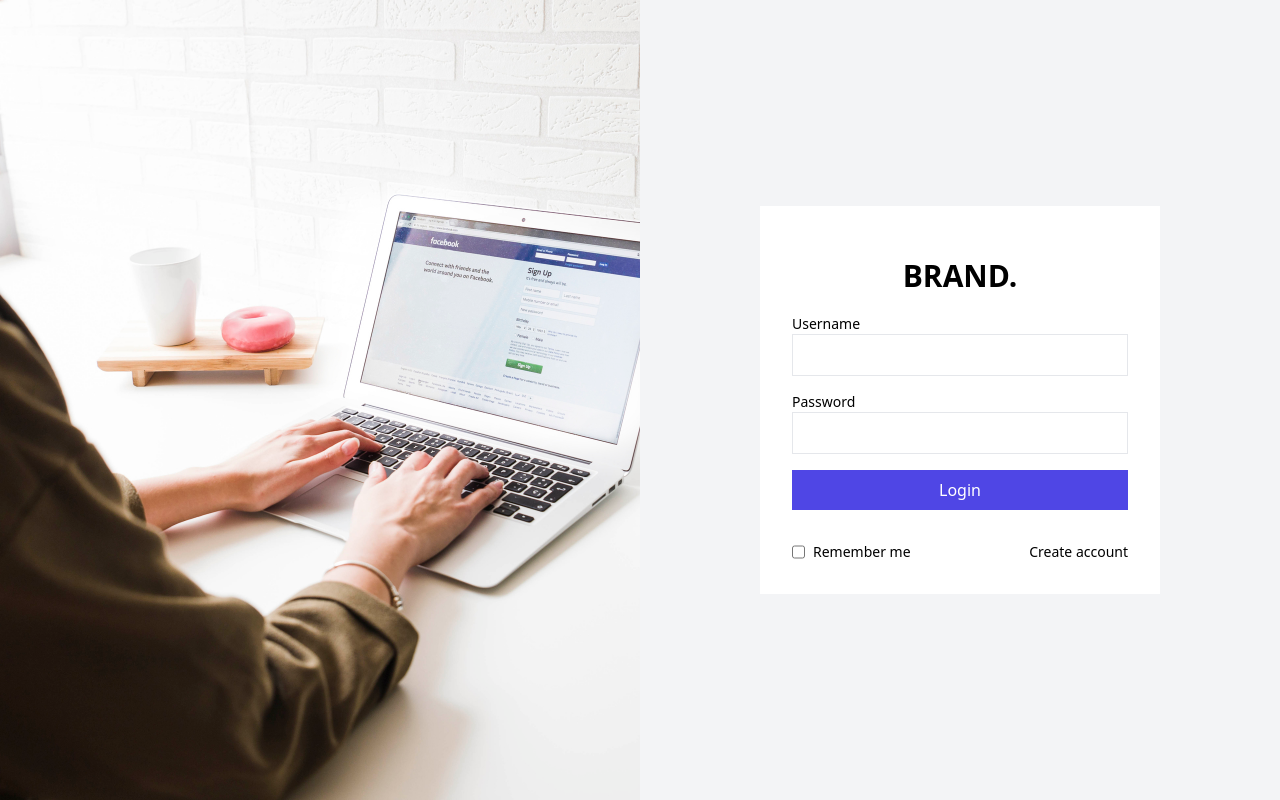
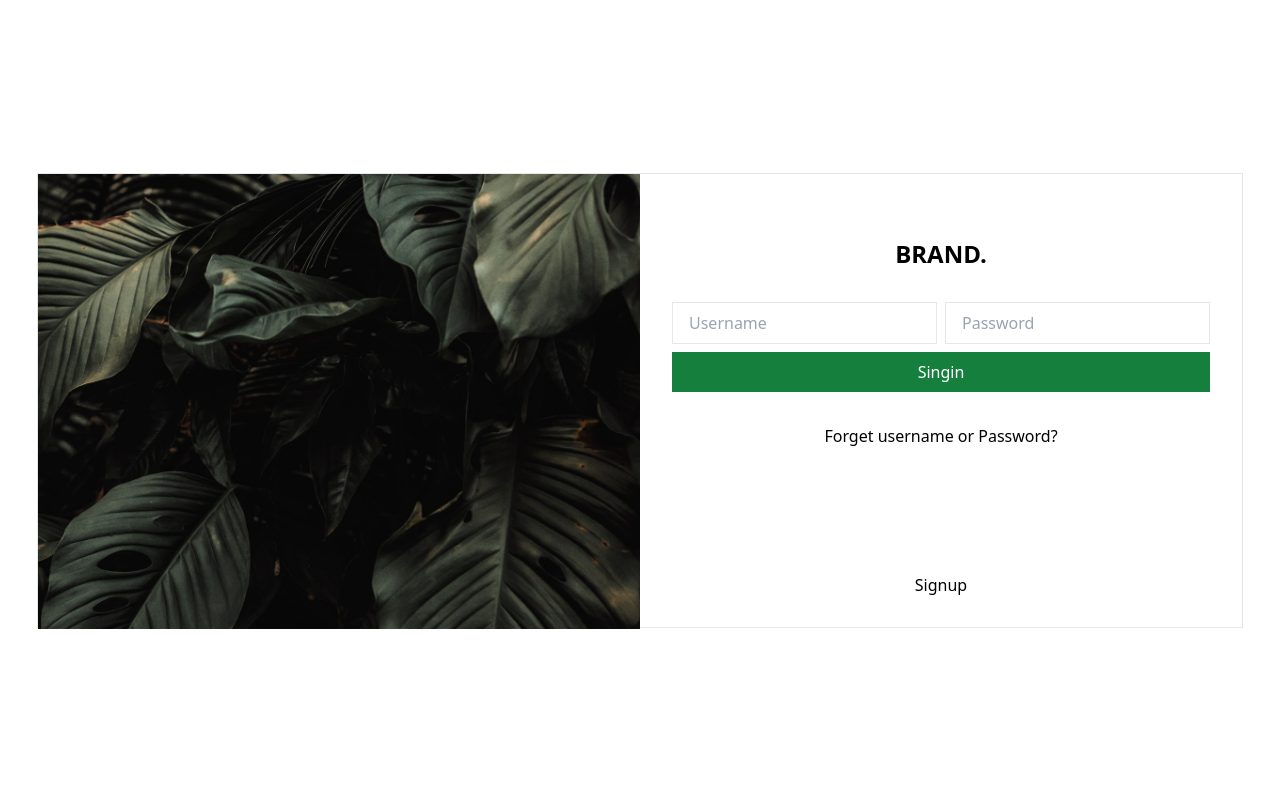
Before and after one commit to Optimus-ged/react-js-training-project, a React (Vite) app: page / in a window 1280 px wide. Shown: the top 800 px of the page. Built offline with nearby package versions, Linux system fonts and the light colour scheme.

Commit message:
login two issuws fixed successfully

```diff
--- a/src/App.tsx
+++ b/src/App.tsx
@@ -5,8 +5,8 @@ import LoginThree from "@/components/loginThree";
 function App() {
   return (
     <section>
-      <LoginOne />
-      <LoginTwo />
+      {/* <LoginOne />
+      <LoginTwo /> */}
       <LoginThree />
     </section>
   );
--- a/src/components/loginThree/index.tsx
+++ b/src/components/loginThree/index.tsx
@@ -1,14 +1,14 @@
-import Tree from "@/assets/trees.jpg";
+import Trees from "@/assets/trees.jpg";
 
 const LoginThree = () => {
   return (
     <div className="flex h-screen w-screen">
-      <div className="border-gray m-auto grid h-[555px] grid-cols-1 border lg:grid-cols-2">
-        <div className="h-[555px] w-full">
-          <img className="h-full w-full" src={Tree} alt="" />
+      <div className="m-auto grid h-[455px] grid-cols-1 border lg:grid-cols-2">
+        <div className="hidden h-[455px] w-full lg:block">
+          <img className="h-full w-full object-cover" src={Trees} alt="/" />
         </div>
-        <div className="flex flex-col justify-between p-4">
-          <form action="">
+        <div className="flex flex-col justify-between p-8">
+          <form>
             <h2 className="mt-8 text-center text-2xl font-bold">BRAND.</h2>
             <div className="mt-8 flex gap-2">
               <input
@@ -18,14 +18,14 @@ const LoginThree = () => {
               />
               <input
                 className="w-full border px-4 py-2"
-                type="password"
+                type="text"
                 placeholder="Password"
               />
             </div>
-            <button className="mt-4 w-full py-2 bg-green-700 text-white hover:bg-green-600">
+            <button className="mt-2 w-full bg-green-700 py-2 text-white hover:bg-green-600">
               Singin
             </button>
-            <p className="mt-4 text-center">Forget username or Password?</p>
+            <p className="mt-8 text-center">Forget username or Password?</p>
           </form>
           <p className="text-center">Signup</p>
         </div>
```
